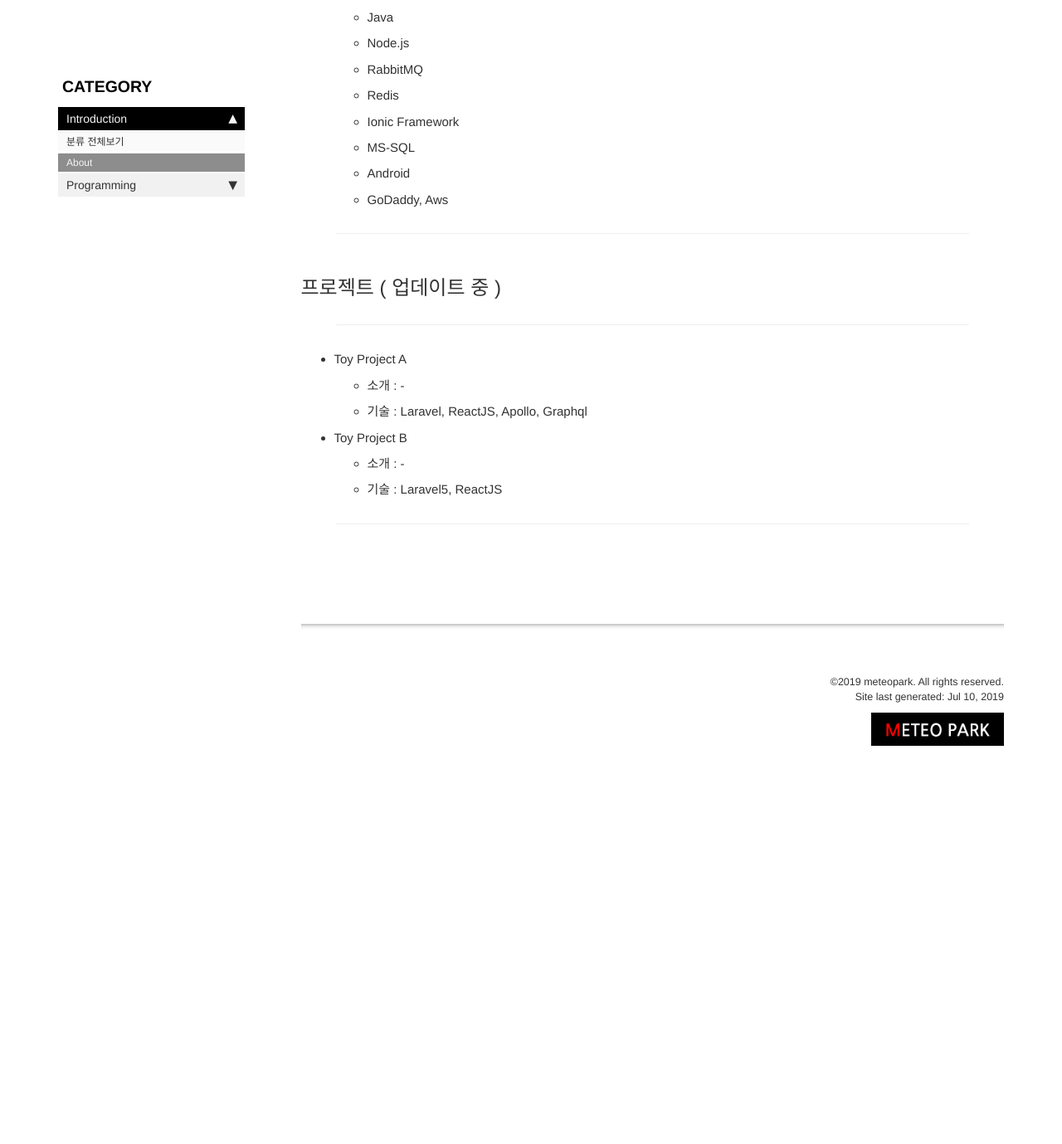
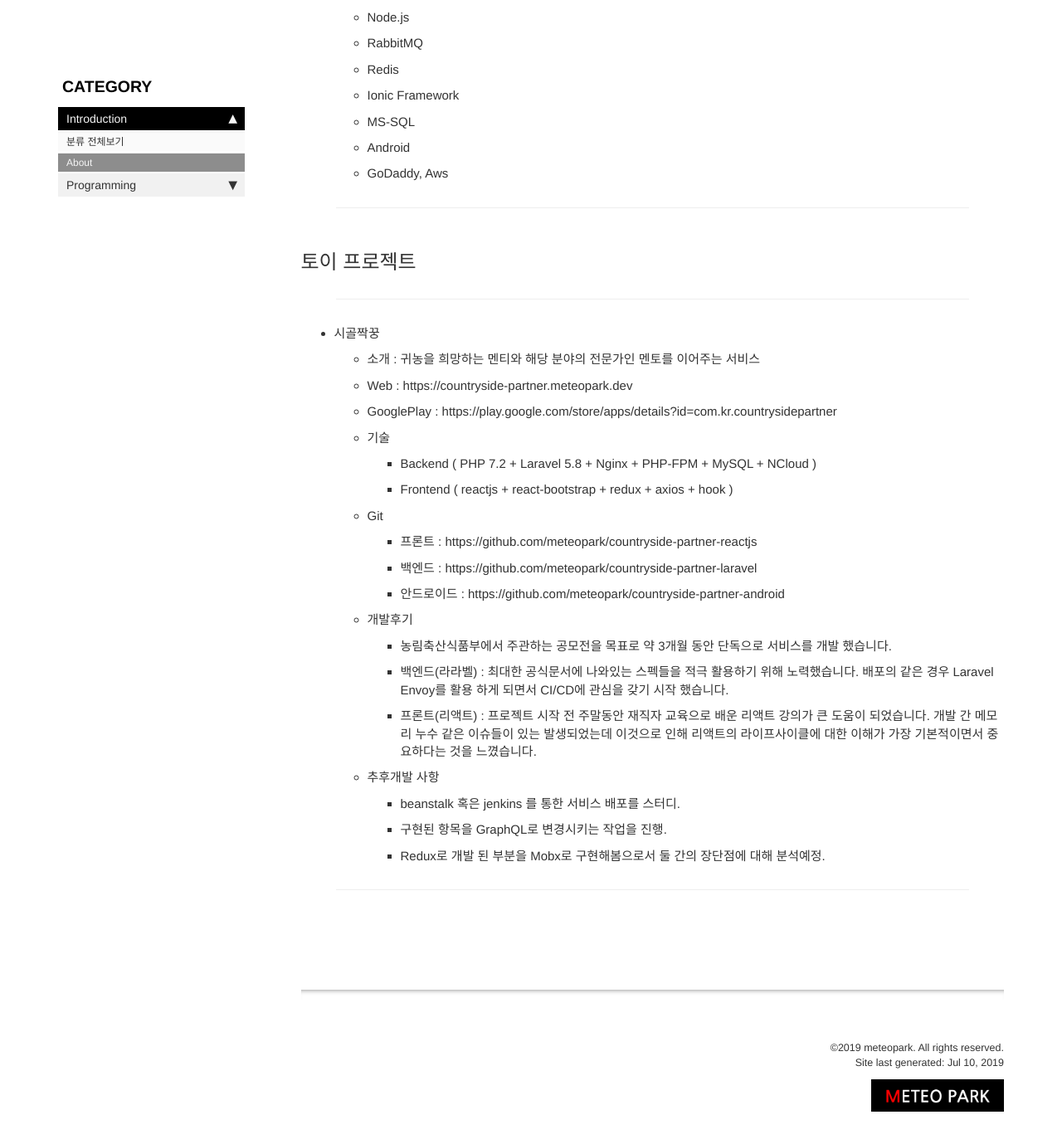
Before and after one commit to meteorpark/meteopark.github.io, a Jekyll site: the page built from pages/about/about.md, in a window 1280 px wide and 1400 px high, scrolled down 1881 px. Shown: the top 1379 px of the window at 83% size. Built offline with Jekyll 4.4.1, drawn with Linux system fonts in a browser that asks for light colours; nearby versions of some CDN libraries; comment, search, counter and statistics services are not loaded; before the commit the page ends 2840 px from its top, so only the background shows below that; some of the changed text lies outside the part shown.

Commit message:
작성 중

```diff
--- a/pages/about/about.md
+++ b/pages/about/about.md
@@ -72,16 +71,31 @@ date: 2018-03-28 00:00:00
 <hr />
 
 
-## 프로젝트 ( 업데이트 중 )
+## 토이 프로젝트
 <hr />
-- Toy Project A
-    - 소개 : -
-    - 기술 : Laravel, ReactJS, Apollo, Graphql
 
-- Toy Project B
-    - 소개 : -
-    - 기술 : Laravel5, ReactJS
+- 시골짝꿍
+    - 소개 : 귀농을 희망하는 멘티와 해당 분야의 전문가인 멘토를 이어주는 서비스
+    - Web : https://countryside-partner.meteopark.dev
+    - GooglePlay : https://play.google.com/store/apps/details?id=com.kr.countrysidepartner
+    - 기술
+        - Backend ( PHP 7.2 + Laravel 5.8 + Nginx + PHP-FPM + MySQL + NCloud )
+        - Frontend ( reactjs + react-bootstrap + redux + axios + hook )
 
+    - Git
+        - 프론트 : https://github.com/meteopark/countryside-partner-reactjs
+        - 백엔드 : https://github.com/meteopark/countryside-partner-laravel
+        - 안드로이드 : https://github.com/meteopark/countryside-partner-android
+    - 개발후기
+
+        - 농림축산식품부에서 주관하는 공모전을 목표로 약 3개월 동안 단독으로 서비스를 개발 했습니다.
+        - 백엔드(라라벨) : 최대한 공식문서에 나와있는 스펙들을 적극 활용하기 위해 노력했습니다. 배포의 같은 경우 Laravel Envoy를 활용 하게 되면서 CI/CD에 관심을 갖기 시작 했습니다.
+        - 프론트(리액트) : 프로젝트 시작 전 주말동안 재직자 교육으로 배운 리액트 강의가 큰 도움이 되었습니다. 개발 간 메모리 누수 같은 이슈들이 있는 발생되었는데 이것으로 인해 리액트의 라이프사이클에 대한 이해가 가장 기본적이면서 중요하다는 것을 느꼈습니다.
+
+    - 추후개발 사항
+        - beanstalk 혹은 jenkins 를 통한 서비스 배포를 스터디.
+        - 구현된 항목을 GraphQL로 변경시키는 작업을 진행.
+        - Redux로 개발 된 부분을 Mobx로 구현해봄으로서 둘 간의 장단점에 대해 분석예정.
 
 <hr />
 
```
Also changed, not shown: other parts of pages/about/about.md (+0 -1 lines), pages/meteopark_programming_laravel/2019-07-10-graphql-laravel.md (added, +156 -0 lines).
